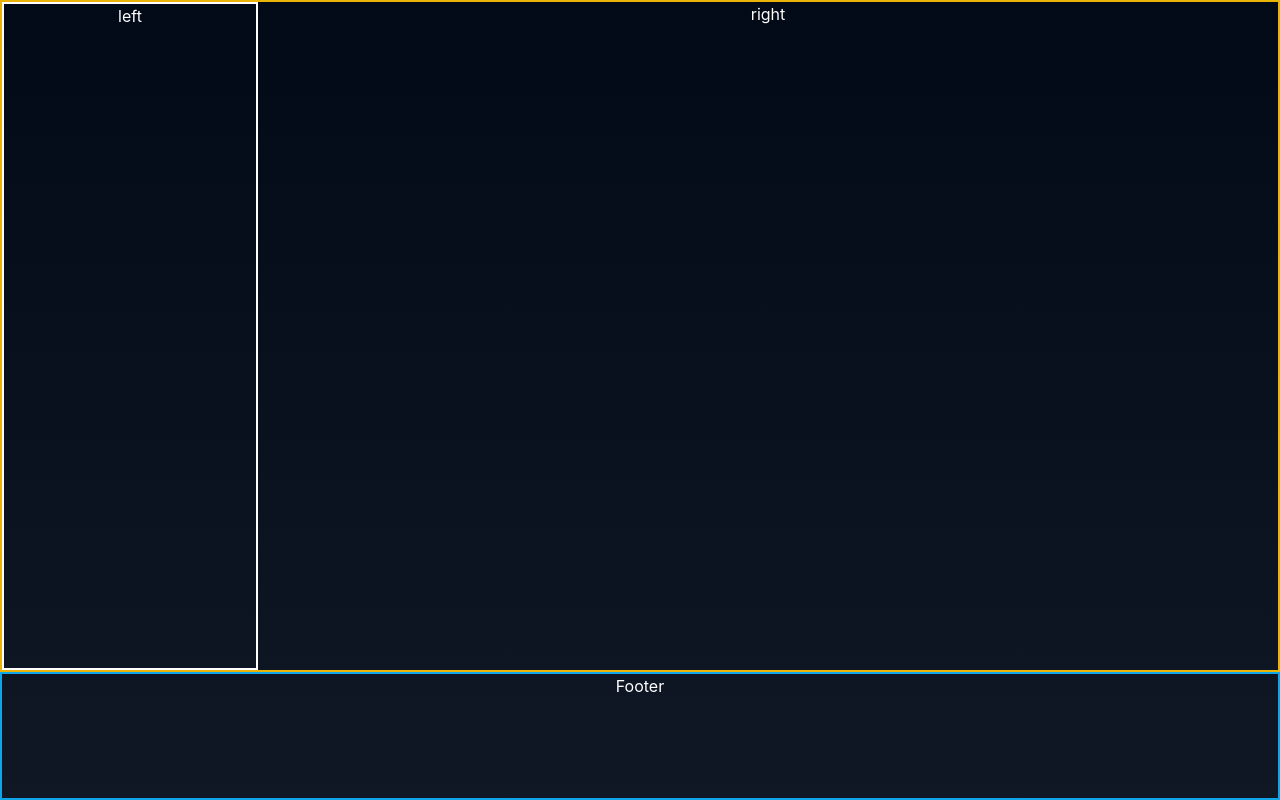
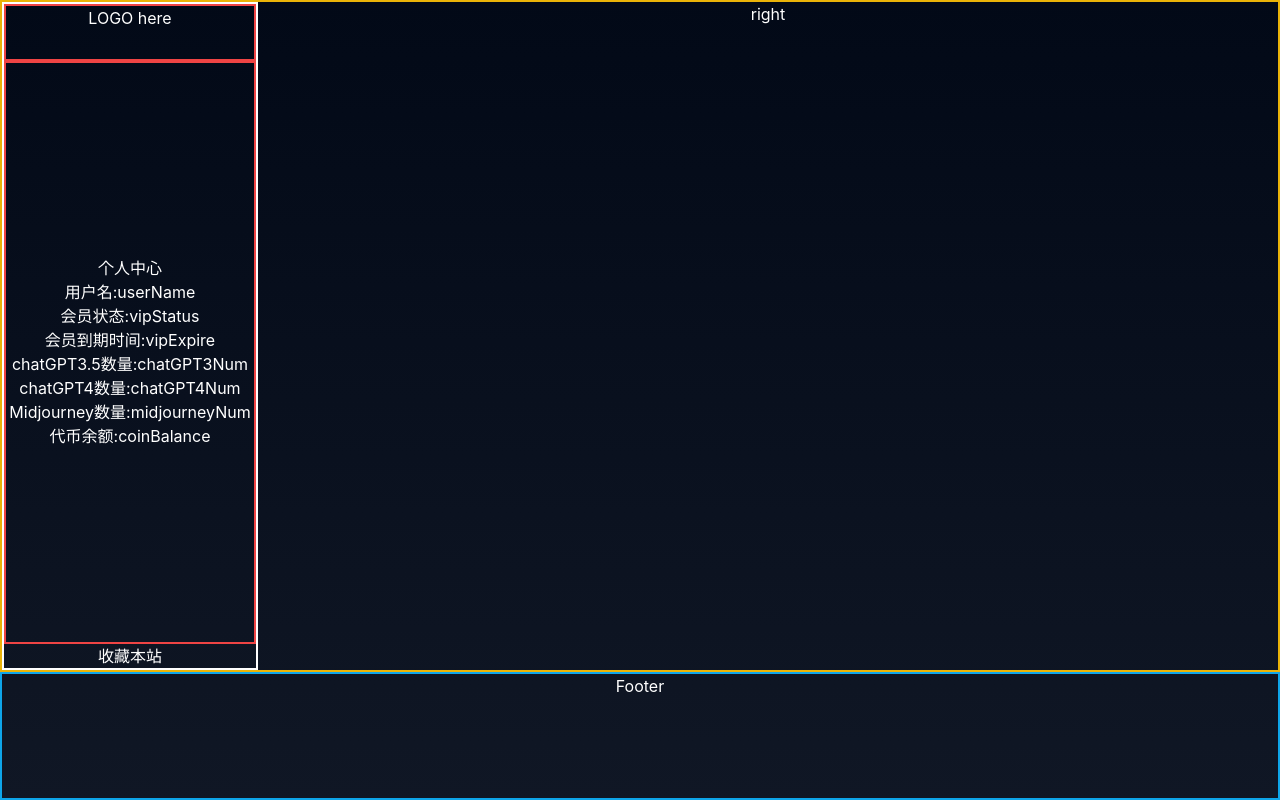
Before and after one commit to threeTrave/react_project_ai, a React app: page / in a window 1280 px wide. Built offline with nearby package versions, Linux system fonts and the light colour scheme; the HTML template or start-up script is replaced by a standard one.

Commit message:
form与侧边栏搭建

```diff
--- /dev/null
+++ b/src/components/LeftPannel.tsx
@@ -0,0 +1,71 @@
+import { useState } from 'react'
+
+const SignedContent = () => {
+	const contentList = [
+		{
+			title: '用户名',
+			key: 'userName'
+		},
+		{
+			title: '会员状态',
+			key: 'vipStatus'
+		},
+		{
+			title: '会员到期时间',
+			key: 'vipExpire'
+		},
+		{
+			title: 'chatGPT3.5数量',
+			key: 'chatGPT3Num'
+		},
+		{
+			title: 'chatGPT4数量',
+			key: 'chatGPT4Num'
+		},
+		{
+			title: 'Midjourney数量',
+			key: 'midjourneyNum'
+		},
+		{
+			title: '代币余额',
+			key: 'coinBalance'
+		}
+	]
+	return (
+		<div className='flex w-full flex-col justify-center items-center h-full border-2 border-red-500'>
+			<p>个人中心</p>
+			{contentList.map(item => {
+				return (
+					<div className='flex flex-row items-center'>
+						<p>{item.title}</p>
+						<p>:</p>
+						<p>{item.key}</p>
+					</div>
+				)
+			})}
+		</div>
+	)
+}
+
+const UnSignedContent = () => {
+	return (
+		<div className='flex w-full flex-col justify-center items-center h-full border-2 border-red-500'>
+			<button>登录</button>
+			<button>注册</button>
+			<button>联系客服</button>
+		</div>
+	)
+}
+
+export const LeftPannel = () => {
+	const [isSigned, setIsSigned] = useState(true)
+	return (
+		<div className='flex flex-col items-center h-full'>
+			<div className='h-16 w-full border-2 border-red-500'>LOGO here</div>
+			{isSigned ? <SignedContent /> : <UnSignedContent />}
+			<div>
+				<button>收藏本站</button>
+			</div>
+		</div>
+	)
+}
--- a/src/components/ZxxrForm.tsx
+++ b/src/components/ZxxrForm.tsx
@@ -20,18 +20,16 @@ enum ValidateState {
 
 export const ZxxrForm = ({ children, rules, className }: ZxxrFormProps) => {
 	const handleSubmit = async (e: React.FormEvent<HTMLFormElement>) => {
+		console.log('on Submit')
 		e.preventDefault()
 	}
 	return (
 		<form className={className} onSubmit={handleSubmit}>
-			{Object.keys(rules).map(key => (
-				<ZxxrForm.Input rulesKey={key} key={key} />
-			))}
 			{React.Children.map(children, child => {
 				if (child !== undefined && child.type.displayName === 'ZxxrForm.Input') {
 					child.props.rule = rules[child.props.rulesKey]
-					return child
 				}
+				return child
 			})}
 		</form>
 	)
@@ -59,7 +57,7 @@ ZxxrForm.Input = ({ rulesKey, rule, className }: ZxxrFormInputProps) => {
 		console.log(rulesKey + ':' + 'ok')
 	}
 	const validate = async (trigger: string) => {
-		console.log('validate : ' + trigger)
+		// console.log('validate : ' + trigger)
 		try {
 			doValidate()
 			onValidationSucceeded()
@@ -88,21 +86,7 @@ type ZxxrFormLabelProps = {
 ZxxrForm.Label = ({ message }: ZxxrFormLabelProps) => {
 	return <span className={'absolute left-0 top-full'}>{message}</span>
 }
-// /**
-//  * 确保返回是数组
-//  */
-// const ensureArr = arr => {
-// 	if (Array.isArray(arr)) return arr
-// 	if (!arr) return []
-// 	return [arr]
-// }
-// /**
-//  *  取prop交集
-//  * @param fields
-//  * @param props
-//  * @returns
-//  */
-// const filterFields = (fields, props) => {
-// 	const normalized = ensureArr(props)
-// 	return normalized.length > 0 ? fields.filter(field => field.prop && normalized.includes(field.prop)) : fields
-// }
+
+ZxxrForm.Submit = () => {
+	return <input className='border-2 border-black' type='submit' value={'提交'}></input>
+}
--- a/src/pages/RegisterPage.tsx
+++ b/src/pages/RegisterPage.tsx
@@ -1,7 +1,6 @@
 import { Rules } from 'async-validator'
 import { Footer } from '../components/Footer'
 import { ZxxrForm } from '../components/ZxxrForm'
-export const RegisterPage = () => {
 const rules: Rules = {
 	name: {
 		required: true,
@@ -24,12 +23,30 @@ export const RegisterPage = () => {
 		message: '请输入手机号'
 	}
 }
+export const RegisterPage = () => {
+	const formList = [
+		{ rulesKey: 'name', type: 'input' },
+		{ rulesKey: 'pwd', type: 'input' },
+		{ rulesKey: 'pwdReapt', type: 'input' },
+		{ rulesKey: 'phone', type: 'input' },
+		{ rulesKey: '', type: 'submit' }
+	]
+	const FormItems = () =>
+		formList.map(item => {
+			return item.type === 'submit' ? (
+				<ZxxrForm.Submit key={item.rulesKey}></ZxxrForm.Submit>
+			) : (
+				<ZxxrForm.Input rulesKey={item.rulesKey} key={item.rulesKey}></ZxxrForm.Input>
+			)
+		})
 	return (
 		<div className='flex flex-col h-screen'>
 			<div className='border-solid border-2  flex-1 flex flex-row items-center justify-center'>
 				<div className='w-4/5 h-2/3 bg-white flex'>
 					{/* 表单 */}
-					<ZxxrForm className='w-4/5 mr-12  text-black border-2 border-black' rules={rules} />
+					<ZxxrForm className='w-4/5 mr-12  text-black border-2 border-black' rules={rules}>
+						<FormItems></FormItems>
+					</ZxxrForm>
 					{/* 封面 */}
 					<img
 						className='object-center object-cover w-1/4'
--- a/src/pages/Root.tsx
+++ b/src/pages/Root.tsx
@@ -1,14 +1,17 @@
-import React from 'react';
-import { Footer } from '../components/Footer';
+import React from 'react'
+import { Footer } from '../components/Footer'
+import { LeftPannel } from '../components/LeftPannel'
 
 export const Root = () => {
 	return (
 		<div className='flex flex-col h-screen'>
-			<div className='border-solid border-2 border-yellow-500 flex-1 flex flex-row' >
-				<div className='border-solid border-2 border-white w-64'>left</div>
+			<div className='border-solid border-2 border-yellow-500 flex-1 flex flex-row'>
+				<div className='border-solid border-2 border-white w-64'>
+					<LeftPannel></LeftPannel>
+				</div>
 				<div className='flex-1'>right</div>
 			</div>
 			<Footer></Footer>
 		</div>
-	);
-};
+	)
+}
```
Lines whose indentation alone changed are shown as unchanged.
